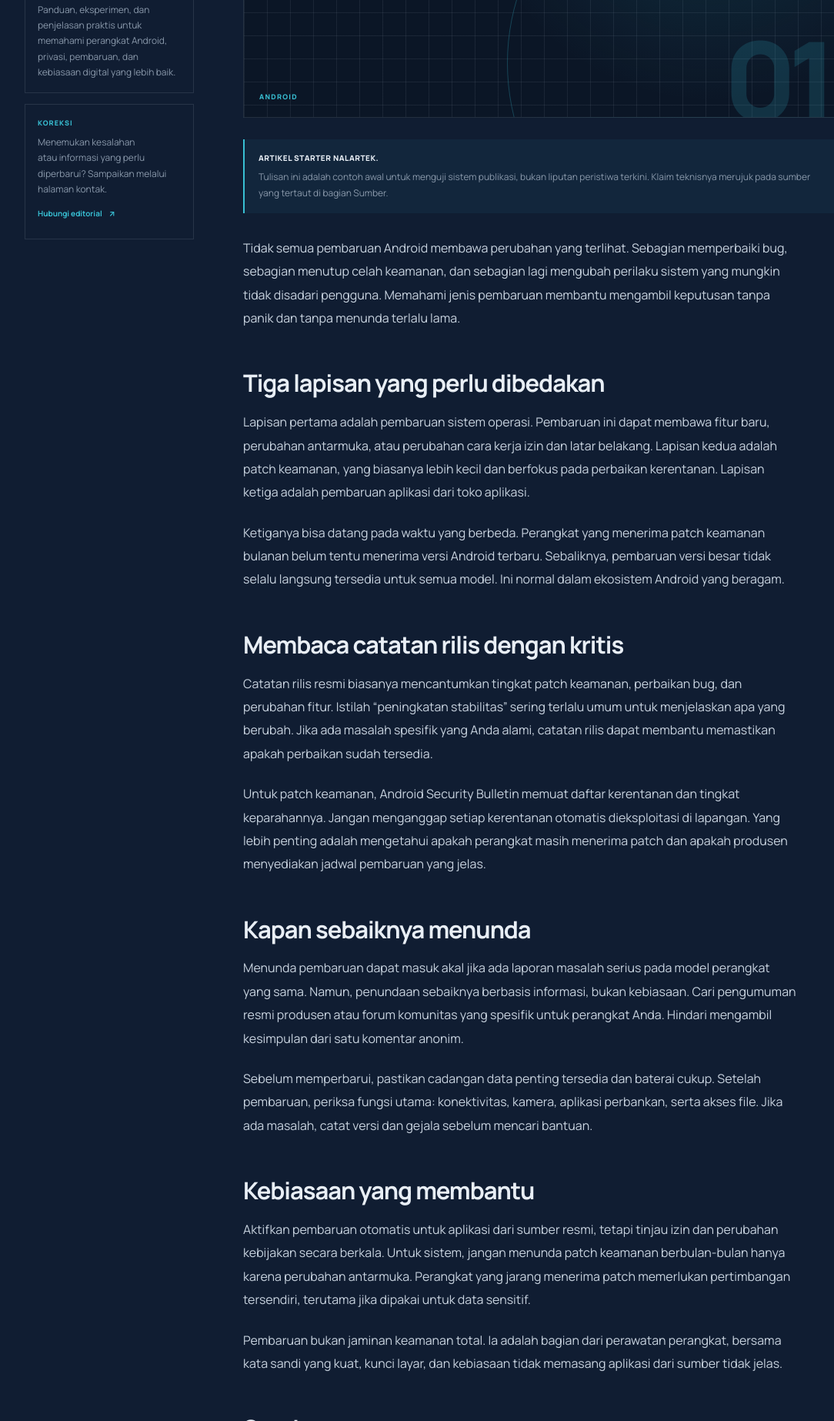
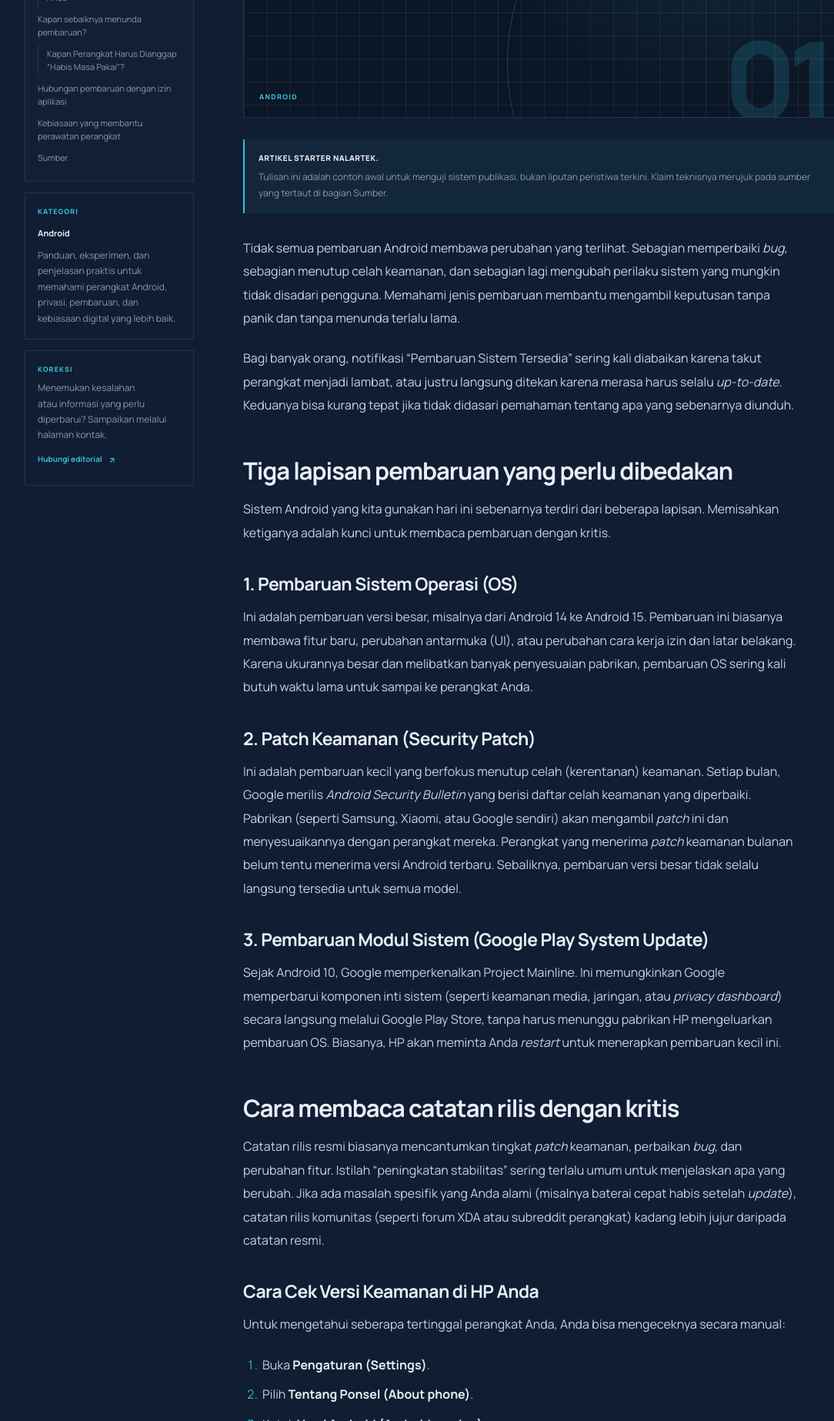
Before and after one commit to nalartek/nalartek, an Astro site: page /articles/membaca-pembaruan-android in a window 1280 px wide. Shown: the part 954-2800 px from the top of the page at 77% size, without its empty margins (32-1116 px from the left). Built offline with nearby package versions, Linux system fonts and the light colour scheme; Astro itself is replaced by a stand-in of ours.

Commit message:
feat: expand Android updates article and add internal links

```diff
--- a/src/content/articles/membaca-pembaruan-android.md
+++ b/src/content/articles/membaca-pembaruan-android.md
@@ -1,8 +1,9 @@
 ---
 title: "Membaca Pembaruan Android: Apa yang Benar-Benar Berubah"
-description: "Membedakan pembaruan sistem, patch keamanan, dan pembaruan aplikasi, serta menentukan kapan sebaiknya memperbarui atau menunda."
+description: "Membedakan pembaruan sistem, patch keamanan, dan pembaruan aplikasi, serta menentukan kapan sebaiknya memperbarui atau menunda dengan pendekatan yang masuk akal."
 slug: "membaca-pembaruan-android"
 pubDate: 2026-10-22
+updatedDate: 2026-11-14
 author: "NalarTek Editorial"
 category: "android"
 tags:
@@ -12,36 +13,57 @@ tags:
 starter: true
 ---
 
-Tidak semua pembaruan Android membawa perubahan yang terlihat. Sebagian memperbaiki bug, sebagian menutup celah keamanan, dan sebagian lagi mengubah perilaku sistem yang mungkin tidak disadari pengguna. Memahami jenis pembaruan membantu mengambil keputusan tanpa panik dan tanpa menunda terlalu lama.
+Tidak semua pembaruan Android membawa perubahan yang terlihat. Sebagian memperbaiki *bug*, sebagian menutup celah keamanan, dan sebagian lagi mengubah perilaku sistem yang mungkin tidak disadari pengguna. Memahami jenis pembaruan membantu mengambil keputusan tanpa panik dan tanpa menunda terlalu lama.
 
-## Tiga lapisan yang perlu dibedakan
+Bagi banyak orang, notifikasi "Pembaruan Sistem Tersedia" sering kali diabaikan karena takut perangkat menjadi lambat, atau justru langsung ditekan karena merasa harus selalu *up-to-date*. Keduanya bisa kurang tepat jika tidak didasari pemahaman tentang apa yang sebenarnya diunduh.
 
-Lapisan pertama adalah pembaruan sistem operasi. Pembaruan ini dapat membawa fitur baru, perubahan antarmuka, atau perubahan cara kerja izin dan latar belakang. Lapisan kedua adalah patch keamanan, yang biasanya lebih kecil dan berfokus pada perbaikan kerentanan. Lapisan ketiga adalah pembaruan aplikasi dari toko aplikasi.
+## Tiga lapisan pembaruan yang perlu dibedakan
 
-Ketiganya bisa datang pada waktu yang berbeda. Perangkat yang menerima patch keamanan bulanan belum tentu menerima versi Android terbaru. Sebaliknya, pembaruan versi besar tidak selalu langsung tersedia untuk semua model. Ini normal dalam ekosistem Android yang beragam.
+Sistem Android yang kita gunakan hari ini sebenarnya terdiri dari beberapa lapisan. Memisahkan ketiganya adalah kunci untuk membaca pembaruan dengan kritis.
 
-## Membaca catatan rilis dengan kritis
+### 1. Pembaruan Sistem Operasi (OS)
+Ini adalah pembaruan versi besar, misalnya dari Android 14 ke Android 15. Pembaruan ini biasanya membawa fitur baru, perubahan antarmuka (UI), atau perubahan cara kerja izin dan latar belakang. Karena ukurannya besar dan melibatkan banyak penyesuaian pabrikan, pembaruan OS sering kali butuh waktu lama untuk sampai ke perangkat Anda.
 
-Catatan rilis resmi biasanya mencantumkan tingkat patch keamanan, perbaikan bug, dan perubahan fitur. Istilah “peningkatan stabilitas” sering terlalu umum untuk menjelaskan apa yang berubah. Jika ada masalah spesifik yang Anda alami, catatan rilis dapat membantu memastikan apakah perbaikan sudah tersedia.
+### 2. Patch Keamanan (Security Patch)
+Ini adalah pembaruan kecil yang berfokus menutup celah (kerentanan) keamanan. Setiap bulan, Google merilis *Android Security Bulletin* yang berisi daftar celah keamanan yang diperbaiki. Pabrikan (seperti Samsung, Xiaomi, atau Google sendiri) akan mengambil *patch* ini dan menyesuaikannya dengan perangkat mereka. Perangkat yang menerima *patch* keamanan bulanan belum tentu menerima versi Android terbaru. Sebaliknya, pembaruan versi besar tidak selalu langsung tersedia untuk semua model.
 
-Untuk patch keamanan, Android Security Bulletin memuat daftar kerentanan dan tingkat keparahannya. Jangan menganggap setiap kerentanan otomatis dieksploitasi di lapangan. Yang lebih penting adalah mengetahui apakah perangkat masih menerima patch dan apakah produsen menyediakan jadwal pembaruan yang jelas.
+### 3. Pembaruan Modul Sistem (Google Play System Update)
+Sejak Android 10, Google memperkenalkan Project Mainline. Ini memungkinkan Google memperbarui komponen inti sistem (seperti keamanan media, jaringan, atau *privacy dashboard*) secara langsung melalui Google Play Store, tanpa harus menunggu pabrikan HP mengeluarkan pembaruan OS. Biasanya, HP akan meminta Anda *restart* untuk menerapkan pembaruan kecil ini.
 
-## Kapan sebaiknya menunda
+## Cara membaca catatan rilis dengan kritis
 
-Menunda pembaruan dapat masuk akal jika ada laporan masalah serius pada model perangkat yang sama. Namun, penundaan sebaiknya berbasis informasi, bukan kebiasaan. Cari pengumuman resmi produsen atau forum komunitas yang spesifik untuk perangkat Anda. Hindari mengambil kesimpulan dari satu komentar anonim.
+Catatan rilis resmi biasanya mencantumkan tingkat *patch* keamanan, perbaikan *bug*, dan perubahan fitur. Istilah "peningkatan stabilitas" sering terlalu umum untuk menjelaskan apa yang berubah. Jika ada masalah spesifik yang Anda alami (misalnya baterai cepat habis setelah *update*), catatan rilis komunitas (seperti forum XDA atau subreddit perangkat) kadang lebih jujur daripada catatan resmi.
 
-Sebelum memperbarui, pastikan cadangan data penting tersedia dan baterai cukup. Setelah pembaruan, periksa fungsi utama: konektivitas, kamera, aplikasi perbankan, serta akses file. Jika ada masalah, catat versi dan gejala sebelum mencari bantuan.
+### Cara Cek Versi Keamanan di HP Anda
+Untuk mengetahui seberapa tertinggal perangkat Anda, Anda bisa mengeceknya secara manual:
+1. Buka **Pengaturan (Settings)**.
+2. Pilih **Tentang Ponsel (About phone)**.
+3. Ketuk **Versi Android (Android version)**.
+4. Lihat bagian **Tingkat Patch Keamanan Android (Android security update)**. Jika tertulis tahun lalu, perangkat Anda sudah tertinggal cukup jauh.
 
-## Kebiasaan yang membantu
+## Kapan sebaiknya menunda pembaruan?
 
-Aktifkan pembaruan otomatis untuk aplikasi dari sumber resmi, tetapi tinjau izin dan perubahan kebijakan secara berkala. Untuk sistem, jangan menunda patch keamanan berbulan-bulan hanya karena perubahan antarmuka. Perangkat yang jarang menerima patch memerlukan pertimbangan tersendiri, terutama jika dipakai untuk data sensitif.
+Menunda pembaruan dapat masuk akal jika ada laporan masalah serius pada model perangkat yang sama. Misalnya, ada laporan bahwa pembaruan terbaru membuat kamera tidak bisa dibuka atau baterai terkuras drastis. Namun, penundaan sebaiknya berbasis informasi, bukan kebiasaan. Cari pengumuman resmi produsen atau forum komunitas yang spesifik untuk perangkat Anda. Hindari mengambil kesimpulan dari satu komentar anonim.
+
+Sebelum memperbarui, pastikan **cadangan data penting** tersedia dan baterai cukup (di atas 50%). Setelah pembaruan, periksa fungsi utama: konektivitas, kamera, aplikasi perbankan, serta akses file.
+
+### Kapan Perangkat Harus Dianggap "Habis Masa Pakai"?
+Jika produsen perangkat sudah tidak merilis *patch* keamanan selama lebih dari 6-12 bulan, perangkat tersebut secara teknis sudah *End of Life* (EOL). Menggunakan perangkat EOL untuk aplikasi perbankan atau data sensitif sangat tidak disarankan. Anda bisa membaca panduan lebih lanjut tentang kapan waktu yang tepat untuk mengganti perangkat di artikel [Umur Pakai Perangkat](/articles/umur-pakai-perangkat/).
+
+## Hubungan pembaruan dengan izin aplikasi
+
+Pembaruan aplikasi sering kali membawa izin baru atau mengubah cara aplikasi mengakses data. Setiap kali Anda memperbarui banyak aplikasi sekaligus, ada baiknya Anda meninjau kembali izin yang diberikan. Hal ini sejalan dengan prinsip kontrol privasi yang kita bahas di artikel [Memahami Izin Android Tanpa Mengorbankan Privasi](/articles/memahami-izin-android-tanpa-mengorbankan-privasi/).
+
+## Kebiasaan yang membantu perawatan perangkat
 
 Pembaruan bukan jaminan keamanan total. Ia adalah bagian dari perawatan perangkat, bersama kata sandi yang kuat, kunci layar, dan kebiasaan tidak memasang aplikasi dari sumber tidak jelas.
+
+- **Aktifkan pembaruan otomatis untuk aplikasi**, tetapi tinjau izin dan perubahan kebijakan secara berkala.
+- **Jangan menunda *patch* keamanan berbulan-bulan** hanya karena perubahan antarmuka yang tidak Anda sukai.
+- **Rutin me-restart HP** setidaknya seminggu sekali. Ini membantu sistem menerapkan pembaruan yang tertunda dan membersihkan memori dari *cache* yang menumpuk.
 
 ## Sumber
 
 - [Android Security Bulletin](https://source.android.com/docs/security/bulletin)
 - [Android update dan dukungan perangkat](https://source.android.com/docs/core/ota)
 - [Google Pixel update bulletin](https://source.android.com/docs/security/bulletin/pixel)
-
-Artikel starter ini disusun untuk menguji sistem publikasi NalarTek dan bukan liputan peristiwa terkini.
```
